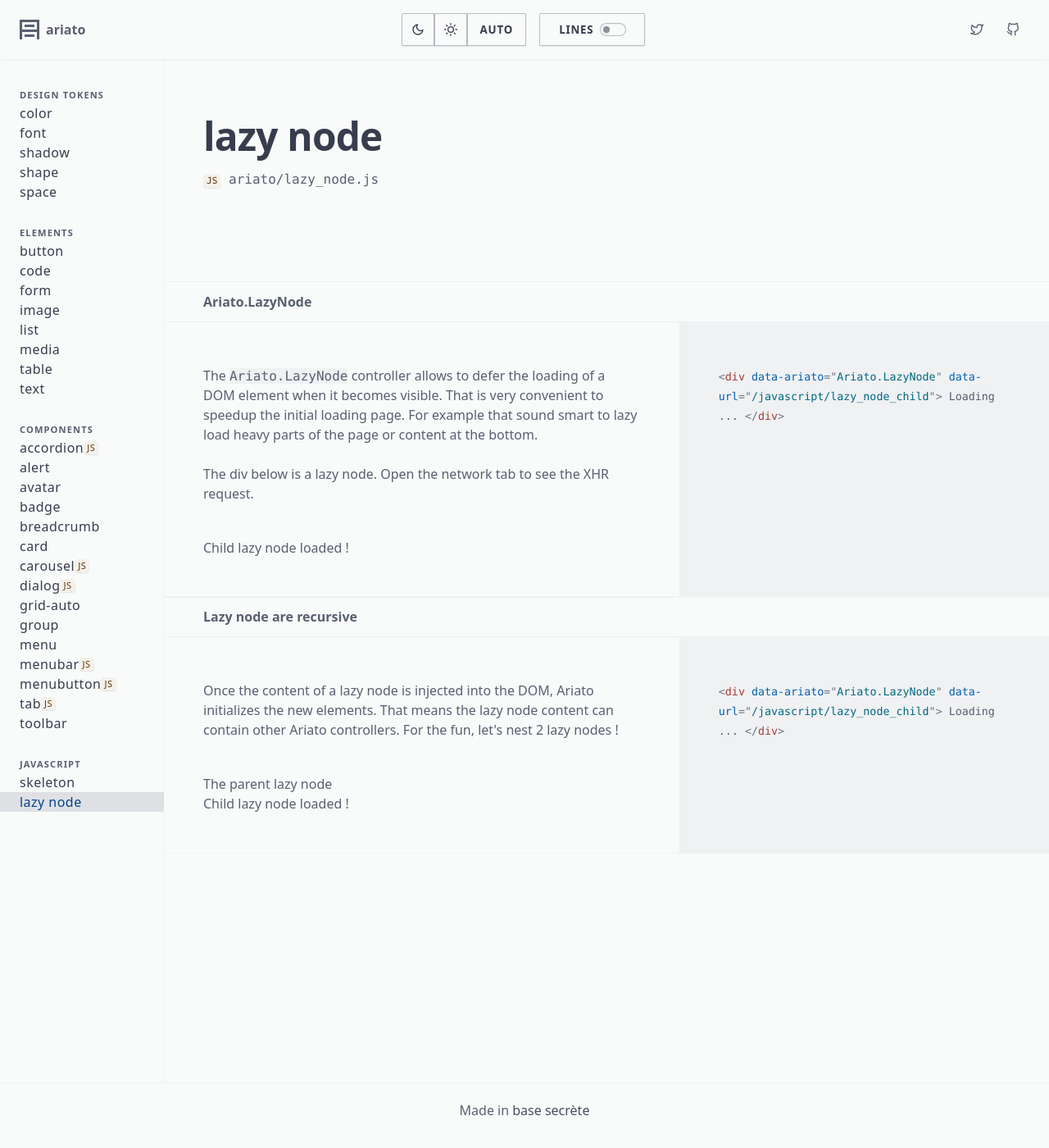
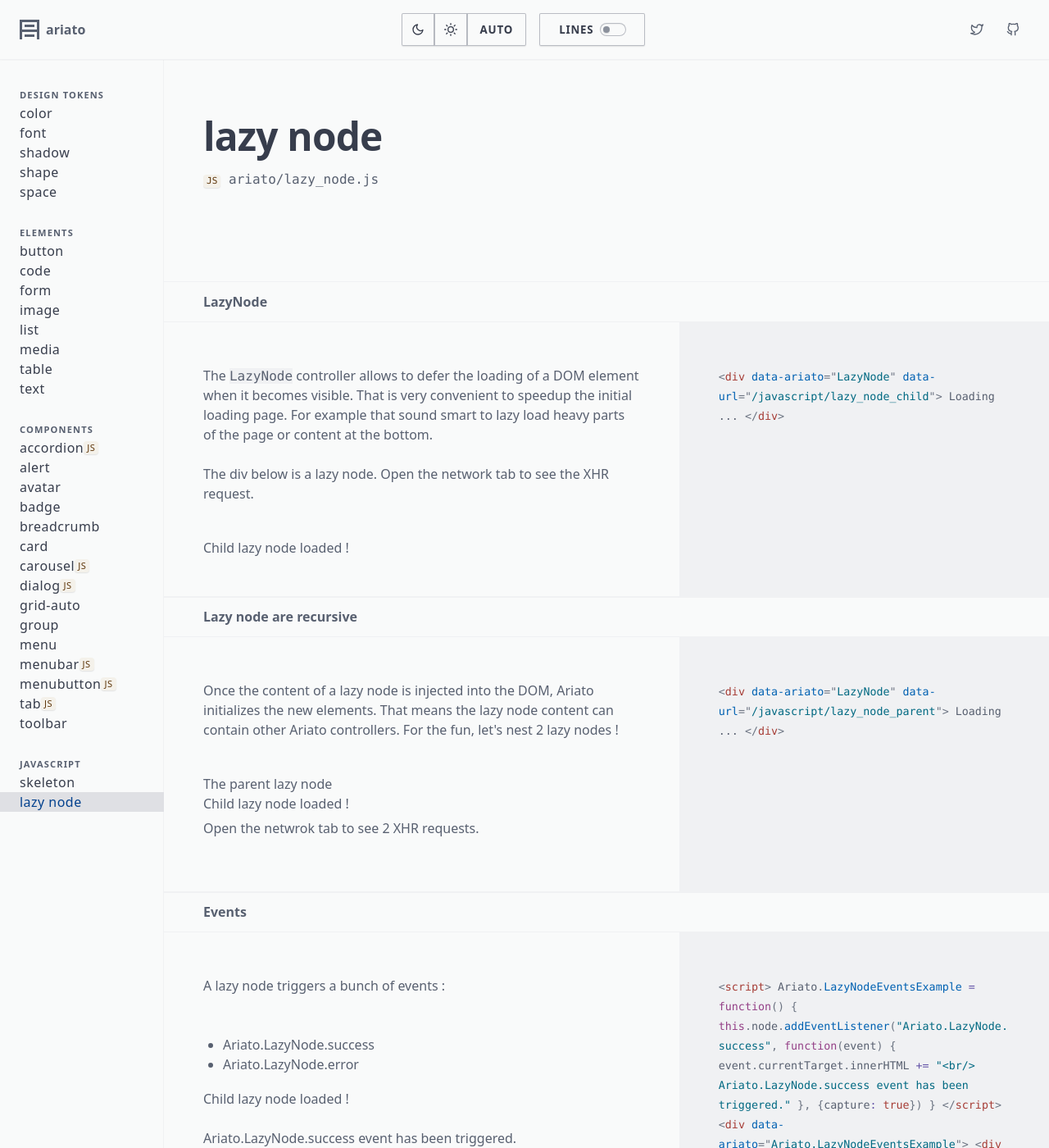
Before and after one commit to BaseSecrete/ariato, a Jekyll site: the page built from javascript/lazy_node.html, in a window 1280 px wide and 1400 px high. Shown: the whole window at 82% size. Built offline with Jekyll 4.4.1, drawn with Linux system fonts in a browser that asks for light colours; some of the changed text lies outside the part shown.

Commit message:
Add example of LazyNode events

```diff
--- a/javascript/lazy_node.html
+++ b/javascript/lazy_node.html
@@ -8,17 +8,17 @@ title: Ariato
 </header>
 
 <section>
-  <header>Ariato.LazyNode</header>
+  <header>LazyNode</header>
   <div>
     <p>
-      The <code>Ariato.LazyNode</code> controller allows to defer the loading of a DOM element when it becomes visible.
+      The <code>LazyNode</code> controller allows to defer the loading of a DOM element when it becomes visible.
       That is very convenient to speedup the initial loading page. For example that sound smart to lazy load heavy parts of the page or content at the bottom.
     </p>
 
     <p>The div below is a lazy node. Open the network tab to see the XHR request.</p>
 
     <div id="javascript-lazy-node">
-      <div data-ariato="Ariato.LazyNode" data-url="/javascript/lazy_node_child">
+      <div data-ariato="LazyNode" data-url="/javascript/lazy_node_child">
         Loading ...
       </div>
     </div>
@@ -37,13 +37,45 @@ title: Ariato
       For the fun, let's nest 2 lazy nodes !
     </p>
 
-    <div id="javascript-lazy-node">
-      <div data-ariato="Ariato.LazyNode" data-url="/javascript/lazy_node_parent">
+    <div id="javascript-nested-lazy-nodes">
+      <div data-ariato="LazyNode" data-url="/javascript/lazy_node_parent">
         Loading ...
+      </div>
+    </div>
+
+    <p>Open the netwrok tab to see 2 XHR requests.</p>
+  </div>
+  <aside>
+    <pre class="language-markup"><code data-code-example="javascript-nested-lazy-nodes"></code></pre>
+  </aside>
+</section>
+
+<section>
+  <header>Events</header>
+  <div>
+    <p>A lazy node triggers a bunch of events :</p>
+    <ul>
+      <li>Ariato.LazyNode.success</li>
+      <li>Ariato.LazyNode.error</li>
+    </ul>
+
+    <div id="javascript-lazy-node-events">
+      <script>
+        Ariato.LazyNodeEventsExample = function() {
+          this.node.addEventListener("Ariato.LazyNode.success", function(event) {
+            event.currentTarget.innerHTML += "<br/> Ariato.LazyNode.success event has been triggered."
+          }, {capture: true})
+        }
+      </script>
+
+      <div data-ariato="Ariato.LazyNodeEventsExample">
+        <div data-ariato="LazyNode" data-url="/javascript/lazy_node_child">
+          Loading ...
+        </div>
       </div>
     </div>
   </div>
   <aside>
-    <pre class="language-markup"><code data-code-example="javascript-lazy-node"></code></pre>
+    <pre class="language-markup"><code data-code-example="javascript-lazy-node-events"></code></pre>
   </aside>
 </section>
```
